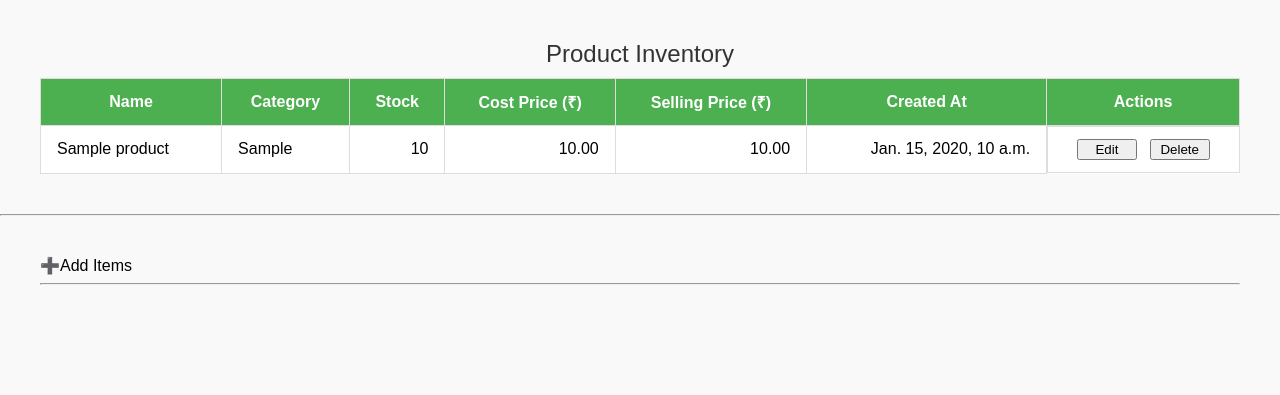
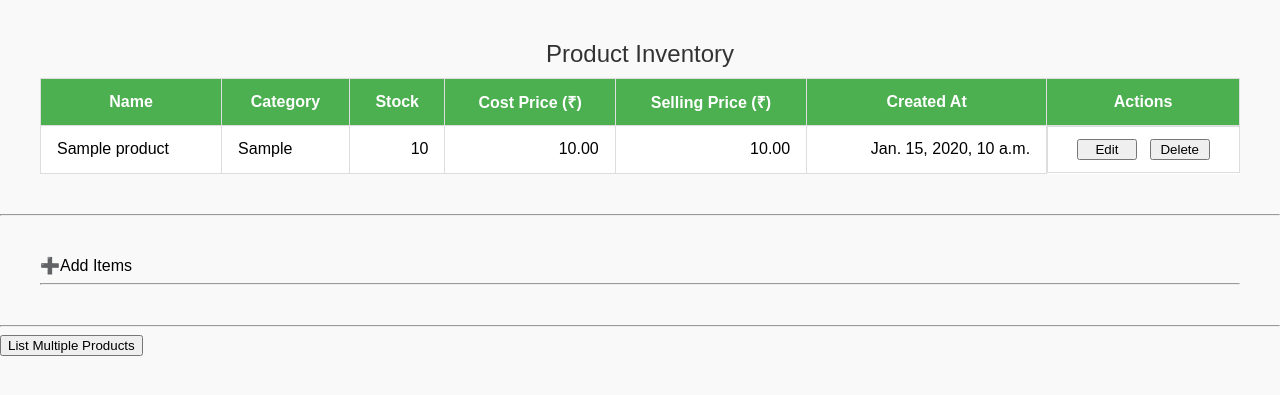
Before and after one commit to mkkotlin/MiniM, a Django app: page /inventory/ in a window 1280 px wide. Shown: the top 395 px of the page. Run offline with Django 5.2, Linux system fonts and the light colour scheme; tables that the repository leaves empty hold one stand-in row (values such as "Sample post").

Commit message:
feat: implement functionality to add multiple products with validation and dynamic form handling

```diff
--- a/MiniMart/inventory/static/inventory/css/styles.css
+++ b/MiniMart/inventory/static/inventory/css/styles.css
@@ -65,3 +65,10 @@ caption {
 .edit-btn:hover {
     background-color: #2196F3;
 }
+#form_data_multiple {
+    display: flex;
+   align-items: center;
+}
+.add_multi_form_toggle:hover{
+    cursor: pointer;
+}
--- a/MiniMart/inventory/static/inventory/js/inventory.js
+++ b/MiniMart/inventory/static/inventory/js/inventory.js
@@ -127,4 +127,134 @@ $(document).ready(function () {
         // Optionally, reload the page or re-render the row with original values
         location.reload();
     });
+
+
+    // --- Add Multiple Products Button ---
+    $(document).on('click', '.add_multi_form_toggle', function (e) {
+        e.preventDefault();
+        $('.add_multi_form').slideToggle();
+        const text = $(this).text();
+        $(this).text(text === '➕Add Multiple Products' ? '➖Hide Form' : '➕Add Multiple Products');
+        if ($('.add_multi_form').is(':visible')) {
+            $('.add_multi_form').show();
+        } else {
+            $('.add_multi_form').hide();
+        }
+    });
+    // Add more form functionality here
+    // --- Add More Form Rows ---
+
+    $(document).on('click', '#add_multiple', function (e) {
+        e.preventDefault();
+        const newRow = `
+            <div class="form-row">
+                <input type="text" name="name_multiple[]" placeholder="Name" required>
+                <input type="text" name="category_multiple[]" placeholder="Category" required>
+                <input type="number" name="stock_multiple[]" placeholder="Stock" required>
+                <input type="number" name="cost_price_multiple[]" placeholder="Cost Price" required>
+                <input type="number" name="selling_price_multiple[]" placeholder="Selling Price" required>
+                <button class="remove_row">Remove</button>
+            </div>`;
+        $('#form_data_multiple').append(newRow);
+    });
+
+    // --- Remove Form Row ---
+    $(document).on('click', '.remove_row', function (e) {
+        e.preventDefault();
+        $(this).closest('.form-row').remove();
+    });
+
+    // --- Submit Multiple Products Form ---
+    $(document).on('click', '#submit_multiple', function (e) {
+        e.preventDefault();
+        let isValid = true;
+        $("#form_data_multiple :input[required]").each(function () {
+            if (!$(this).val().trim()) {
+                isValid = false;
+                $(this).css("border", "1px solid red");
+            } else {
+                $(this).css("border", "");
+            }
+        });
+        if (!isValid) {
+            alert("Please fill in all required fields.");
+            return;
+        }
+        $.ajax({
+            type: 'POST',
+            url: "/inventory/multi_add/",
+            data: $('#form_data_multiple').serialize(),
+            success: function(response) {
+                alert(response.success);
+                $('.add_update').prepend(response.row_html);
+                $("#form_data_multiple")[0].reset();
+            },
+            error: function(xhr) {
+                const err = JSON.parse(xhr.responseText);
+                alert(err.message || 'Something went wrong' + xhr.status, xhr.readyState);
+            }
+        });
+    }  )
+
 });
+
+
+$(document).ready(function () {
+  // Show form
+  $('#show-multi-form').click(function () {
+    $('#multi-form-container').slideToggle();
+  });
+
+  // Add new form
+  $('#add-more').click(function () {
+    const form = `
+      <div class="product-form">
+        <input type="text" name="name" placeholder="Name" required>
+        <input type="text" name="category" placeholder="Category" required>
+        <input type="number" name="stock" placeholder="Stock" required>
+        <input type="number" name="cost_price" placeholder="Cost Price" required>
+        <input type="number" name="selling_price" placeholder="Selling Price" required>
+        <button class="remove-form">Remove</button>
+      </div>`;
+    $('#form-wrapper').append(form);
+  });
+
+  // Remove form
+  $(document).on('click', '.remove-form', function (e) {
+    e.preventDefault();
+    $(this).closest('.product-form').remove();
+  });
+
+  // Save all forms
+  $('#save-multiple').click(function () {
+    const products = [];
+
+    $('.product-form').each(function () {
+      const name = $(this).find('input[name="name"]').val();
+      const category = $(this).find('input[name="category"]').val();
+      const stock = $(this).find('input[name="stock"]').val();
+      const cost = $(this).find('input[name="cost_price"]').val();
+      const selling = $(this).find('input[name="selling_price"]').val();
+
+      products.push({ name, category, stock: parseInt(stock), cost_price: parseFloat(cost), selling_price: parseFloat(selling) });
+    });
+
+    $.ajax({
+      url: '/inventory/multi_add/',
+      method: 'POST',
+      headers: {
+        'X-CSRFToken': $('input[name="csrfmiddlewaretoken"]').val()
+      },
+      contentType: 'application/json',
+      data: JSON.stringify({ products }),
+      success: function (response) {
+        alert(response.success || "Products added successfully!");
+        location.reload();
+      },
+      error: function (xhr) {
+        const err = xhr.responseJSON || {};
+        alert(err.message || "Error adding products.");
+      }
+    });
+  });
+});
--- a/MiniMart/inventory/templates/inventory/inventory.html
+++ b/MiniMart/inventory/templates/inventory/inventory.html
@@ -73,5 +73,26 @@
 
     </div>
     <!-- end of form -->
+
+    <!-- Add Multiple Products -->
+    <hr>
+    <button id="show-multi-form">List Multiple Products</button>
+    <div id="multi-form-container" style="display:none;">
+    <div id="form-wrapper">
+        <div class="product-form">
+        <input type="text" name="name" placeholder="Name" required>
+        <input type="text" name="category" placeholder="Category" required>
+        <input type="number" name="stock" placeholder="Stock" required>
+        <input type="number" name="cost_price" placeholder="Cost Price" required>
+        <input type="number" name="selling_price" placeholder="Selling Price" required>
+        <button class="remove-form">Remove</button>
+        </div>
+    </div>
+
+    <button id="add-more">Add More</button>
+    <button id="save-multiple">Save All</button>
+    </div>
+<!-- end of Add Multiple Products -->
+
 </body>
 </html>
--- a/MiniMart/inventory/urls.py
+++ b/MiniMart/inventory/urls.py
@@ -1,9 +1,10 @@
 from django.urls import path
-from . views import inventory_list, add_product, delete_product, update_product
+from . views import inventory_list, add_product, delete_product, update_product, add_multiple_products
 
 urlpatterns = [
     path('', inventory_list, name='inventory_list'),
     path('add/', add_product, name='add_product'),
     path('delete/<int:id>/', delete_product, name='delete_product'),
     path('update/<int:id>/', update_product, name='update_product'),
+    path('multi_add/', add_multiple_products, name='add_multiple_products'),
 ]
--- a/MiniMart/inventory/views.py
+++ b/MiniMart/inventory/views.py
@@ -1,7 +1,9 @@
 from django.http import JsonResponse
 from django.shortcuts import render, redirect
+from urllib3 import request
 from . models import Product
 from django.template.loader import render_to_string
+import json
 
 
 # Create your views here.
@@ -102,3 +104,46 @@ def update_product(request, id):
         return JsonResponse({'status':'error', 'message':'Product not found'}, status=404)
     except Exception as e:
         return JsonResponse({'status':'error', 'message':f'Something went wrong: {e}'}, status=500)
+
+
+
+def add_multiple_products(request):
+    """Add multiple products to the inventory.
+    Args:
+        request: The HTTP request object.
+    Returns:
+        JsonResponse: A JSON response indicating success or failure."""
+
+    if request.method == 'POST':
+        try:
+            data = json.loads(request.body)
+            products = data.get('products', [])
+            for item in products:
+                name = item.get('name')
+                category = item.get('category')
+                stock = int(item.get('stock', 0))
+                cost_price = float(item.get('cost_price', 0))
+                selling_price = float(item.get('selling_price', 0))
+
+                if stock < 0:
+                    return JsonResponse({'status': 'error', 'message': 'Stock cannot be negative'}, status=400)
+                if cost_price <= 0:
+                    return JsonResponse({'status': 'error', 'message': 'Cost Price must be positive'}, status=400)
+                if selling_price <= 0:
+                    return JsonResponse({'status': 'error', 'message': 'Selling Price must be positive'}, status=400)
+                if cost_price > selling_price:
+                    return JsonResponse({'status': 'error', 'message': 'Selling Price must be greater than Cost Price'}, status=400)
+
+                Product.objects.create(
+                    name=name,
+                    category=category,
+                    stock=stock,
+                    cost_price=cost_price,
+                    selling_price=selling_price
+                )
+            return JsonResponse({'status': 'success', 'message': 'Products added successfully'}, status=200)
+        except (ValueError, TypeError, KeyError) as e:
+            return JsonResponse({'status': 'error', 'message': f'Invalid input: {e}'}, status=400)
+        except Exception as e:
+            return JsonResponse({'status': 'error', 'message': f'Something went wrong: {e}'}, status=500)
+    return JsonResponse({'status': 'error', 'message': 'Invalid request method'}, status=405)
```
